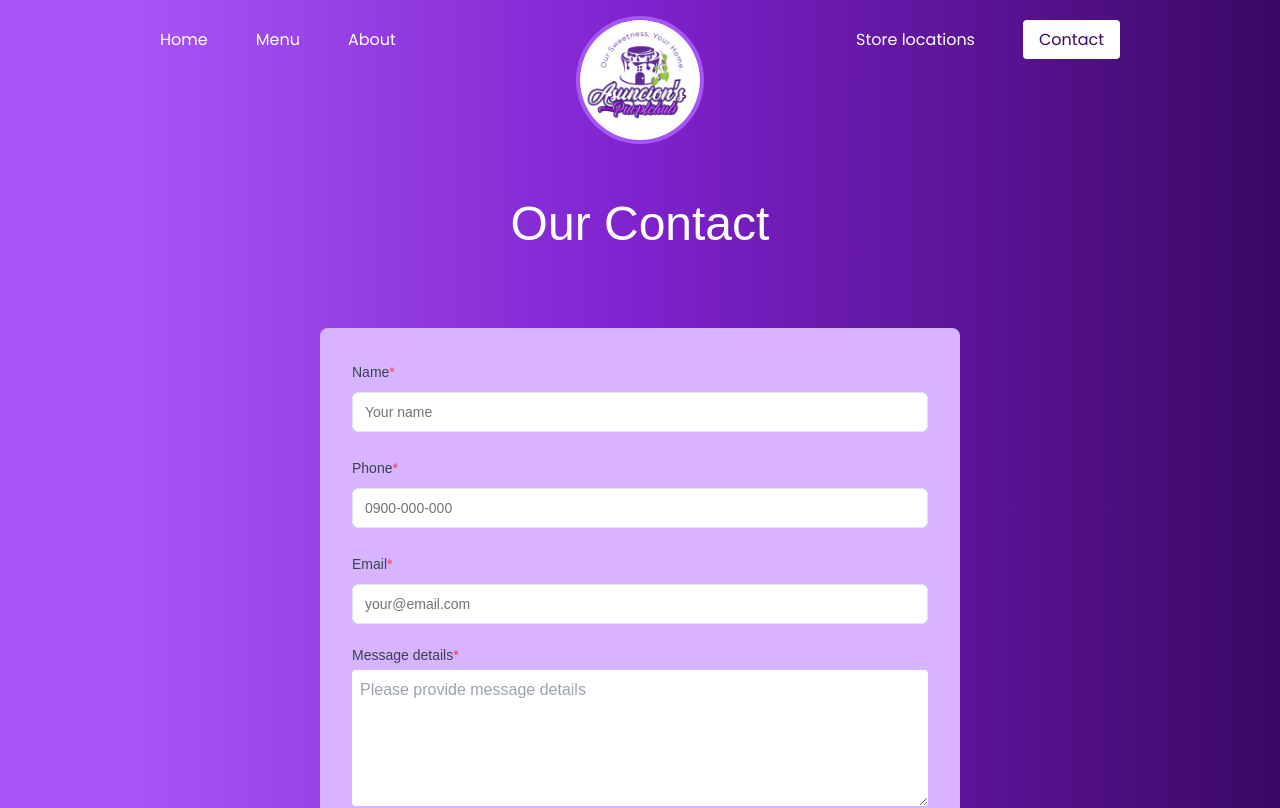
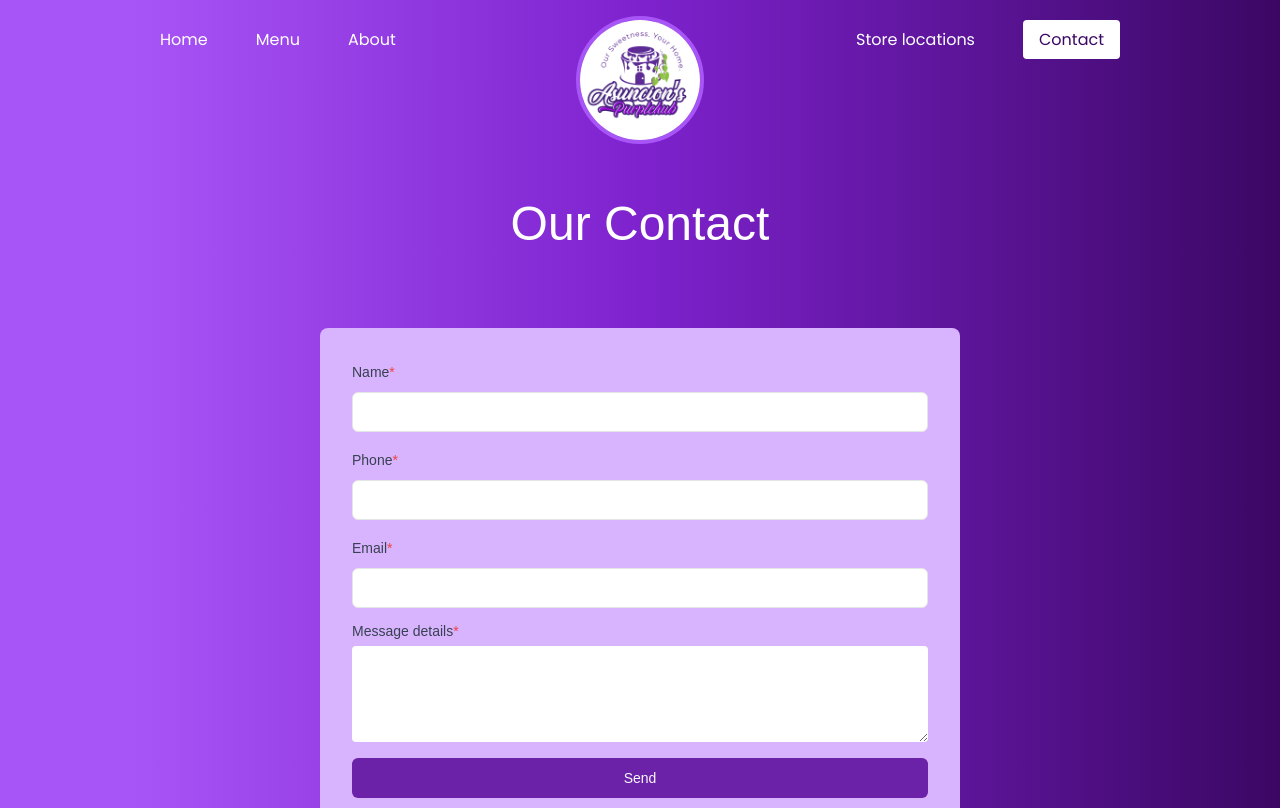
Before and after one commit to vjunfel/purplehub-next, a Next.js app: page /contact in a window 1280 px wide. Shown: the top 808 px of the page. Built offline with nearby package versions, Linux system fonts and the light colour scheme.

Commit message:
Remove toast message, added validation input.

```diff
--- a/package.json
+++ b/package.json
@@ -13,8 +13,8 @@
     "@fortawesome/fontawesome-svg-core": "^6.7.1",
     "@fortawesome/free-brands-svg-icons": "^6.7.1",
     "@fortawesome/react-fontawesome": "^0.2.2",
-    "@radix-ui/react-label": "^2.1.0",
-    "@radix-ui/react-slot": "^1.1.0",
+    "@radix-ui/react-label": "^2.1.1",
+    "@radix-ui/react-slot": "^1.1.1",
     "@types/swiper": "^5.4.3",
     "class-variance-authority": "^0.7.1",
     "clsx": "^2.1.1",
@@ -24,7 +24,6 @@
     "react": "^19.0.0",
     "react-dom": "^19.0.0",
     "react-toastify": "^10.0.6",
-    "shadcn": "^2.1.7",
     "swiper": "^11.1.15",
     "tailwind-merge": "^2.5.5",
     "tailwindcss-animate": "^1.0.7"
--- a/src/app/contact/page.tsx
+++ b/src/app/contact/page.tsx
@@ -5,8 +5,6 @@ import { Label } from '@/components/ui/label';
 import { Input } from '@/components/ui/input';
 import { LoaderCircle } from 'lucide-react';
 import emailjs from '@emailjs/browser';
-import { toast } from 'react-toastify';
-import 'react-toastify/dist/ReactToastify.css';
 // import ContactInfo from '@/components/ContactInfo';
 
 const ContactPage: React.FC = () => {
@@ -15,14 +13,8 @@ const ContactPage: React.FC = () => {
 	const [email, setEmail] = useState<string>('');
 	const [message, setMessage] = useState<string>('');
 	const [sending, setSending] = useState<boolean>(false);
-
-	const sendEmail = async (e: React.FormEvent<HTMLButtonElement>) => {
-		e.preventDefault();
-
-		if (!email || !message || !name || !phone) {
-			alert('Please fill in all fields');
-			return;
-		}
+	const [errorMessage, setErrorMessage] = useState<string>('');
+	const [status, setStatus] = useState<boolean | null>(null);
 
 	const templateParams = {
 		from_name: email,
@@ -31,7 +23,16 @@ const ContactPage: React.FC = () => {
 		message,
 	};
 
+	const sendEmail = async (event: React.FormEvent<HTMLButtonElement>) => {
+		event.preventDefault();
+
+		if (!name) return setErrorMessage("name-error");
+		if (!phone) return setErrorMessage("phone-error");
+		if (!email) return setErrorMessage("email-error");
+		if (!message) return setErrorMessage("message-error");
+
 		setSending(true);
+
 		await emailjs.send(
 				process.env.NEXT_PUBLIC_EMAILJS_SERVICE_ID ?? "",
 				process.env.NEXT_PUBLIC_EMAILJS_TEMPLATE_ID ?? "",
@@ -39,25 +40,18 @@ const ContactPage: React.FC = () => {
 				process.env.NEXT_PUBLIC_EMAILJS_USER_ID
 			)
 			.then(() => {
-				toast.success('Message sent', {
-					position: 'top-center',
-					autoClose: 3000,
-					draggable: true,
-				});
 				console.log('Email sent successfully.')
+				setStatus(true)
 			})
-			.catch(() => {
-				toast.error('Sending failed', {
-					position: 'top-center',
-					autoClose: 3000,
-					draggable: true,
-				});
+			.catch((error) => {
+				console.error(error.message)
 			})
 
 		setName('');
 		setPhone('');
 		setEmail('');
 		setMessage('');
+		console.log('SenTTTTTT');
 		setSending(false);
 	};
 
@@ -67,8 +61,9 @@ const ContactPage: React.FC = () => {
 				<h2 className="my-10 text-5xl ">Our Contact</h2>
 
 				<div className=" flex flex-col md:flex-row gap-16 w-full md:min-h-screen py-10 lg:pb-32 md:px-16 rounded-3xl items-start justify-center">
+
 					<form
-						className="max-w-screen-sm bg-purple-300 text-gray-700 rounded-lg flex flex-1 flex-col w-full gap-6 p-8"
+						className="max-w-screen-sm bg-purple-300 text-gray-700 rounded-lg flex flex-1 flex-col w-full gap-4 p-8"
 						name="contact-form"
 						id="contact-form"
 						autoComplete="off"
@@ -81,13 +76,18 @@ const ContactPage: React.FC = () => {
 							</Label>
 							<Input
 								id="name"
-								placeholder="Your name"
+								// placeholder="Your name"
 								type="name"
 								required
 								name="name"
 								value={name}
 								onChange={(e) => setName(e.target.value)}
 							/>
+							{errorMessage === "name-error" &&
+								<p className="mt-2 text-xs text-destructive" role="alert" aria-live="polite">
+									Name is required
+								</p>
+							}
 						</div>
 
 						<div className="space-y-2">
@@ -97,13 +97,18 @@ const ContactPage: React.FC = () => {
 							</Label>
 							<Input
 								id="phone"
-								placeholder="0900-000-000"
-								type="phone"
+								// placeholder="0900-000-000"
+								type="number"
 								required
 								name="phone"
 								value={phone}
 								onChange={(e) => setPhone(e.target.value)}
 							/>
+							{errorMessage === "phone-error" &&
+								<p className="mt-2 text-xs text-destructive" role="alert" aria-live="polite">
+									Phone is required
+								</p>
+							}
 						</div>
 
 						<div className="space-y-2">
@@ -113,13 +118,18 @@ const ContactPage: React.FC = () => {
 							</Label>
 							<Input
 								id="email"
-								placeholder="your@email.com"
+								// placeholder="your@email.com"
 								type="email"
 								required
 								name="email"
 								value={email}
 								onChange={(e) => setEmail(e.target.value)}
 							/>
+							{errorMessage === "email-error" &&
+								<p className="mt-2 text-xs text-destructive" role="alert" aria-live="polite">
+									Email is required
+								</p>
+							}
 						</div>
 
 						<div className="space-y-2 flex flex-col">
@@ -129,15 +139,20 @@ const ContactPage: React.FC = () => {
 							</Label>
 							<textarea
 								name="message"
-								placeholder="Please provide message details"
+								// placeholder="Please provide message details"
 								required
-								rows={5}
+								rows={4}
 								id="message"
 								autoComplete="off"
-								className="rounded-sm p-2"
 								value={message}
 								onChange={(e) => setMessage(e.target.value)}
+								className="rounded-sm p-2 text-sm placeholder-gray-400  focus:outline-8 focus:outline-violet-400 focus:ring-2 focus:ring-red-700"
 							/>
+							{errorMessage === "message-error" &&
+								<p className="mt-2 text-xs text-destructive" role="alert" aria-live="polite">
+									Message is required
+								</p>
+							}
 						</div>
 
 						{sending ? (
@@ -162,6 +177,8 @@ const ContactPage: React.FC = () => {
 								Send
 							</Button>
 						)}
+
+						{status && <p className='bg-green-100 text-green-700 text-center p-4 mt-4 rounded-lg'>Message sent successfully!</p>}
 					</form>
 
 					{/* <ContactInfo /> */}
```
Also changed, not shown: src/lib/fontawesome.ts (renamed from src/lib/fontawesome.js), 1 other file (tests, documents, lock files or other folders). Lines whose indentation alone changed are shown as unchanged.
